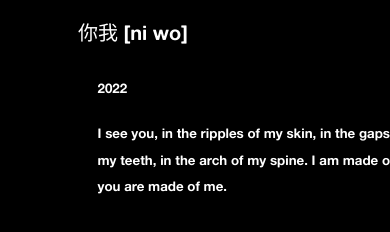
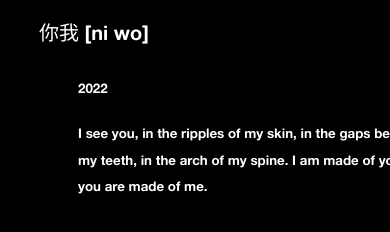
Before and after one commit to Haiyu-Zhou/angiezhang.github.io, a plain HTML site: page ni_wo/index.html in a window 390 px wide. Drawn offline with Linux system fonts and the light colour scheme; no server answers.

Commit message:
Update index.css

```diff
--- a/index.css
+++ b/index.css
@@ -261,7 +261,7 @@ body::-webkit-scrollbar {
     width: 20px;
     position: fixed;
     bottom: 10px;
-    right: 25vw;
+    right: 30vw;
     z-index: 100;
     padding: 10px;
   }
@@ -324,7 +324,7 @@ body::-webkit-scrollbar {
   .child-t{
     position: relative;
     width:60vw;
-    left: 20%;
+    left: 10%;
     top:20%;
     margin: 0%;
     color: white;
@@ -336,7 +336,7 @@ body::-webkit-scrollbar {
     position: relative;
     inline-size: 24vw;
     word-wrap: break-word;
-    left: 25vw;
+    left: 20vw;
     top:55%;
     margin: 0%;
     color: white;
```
